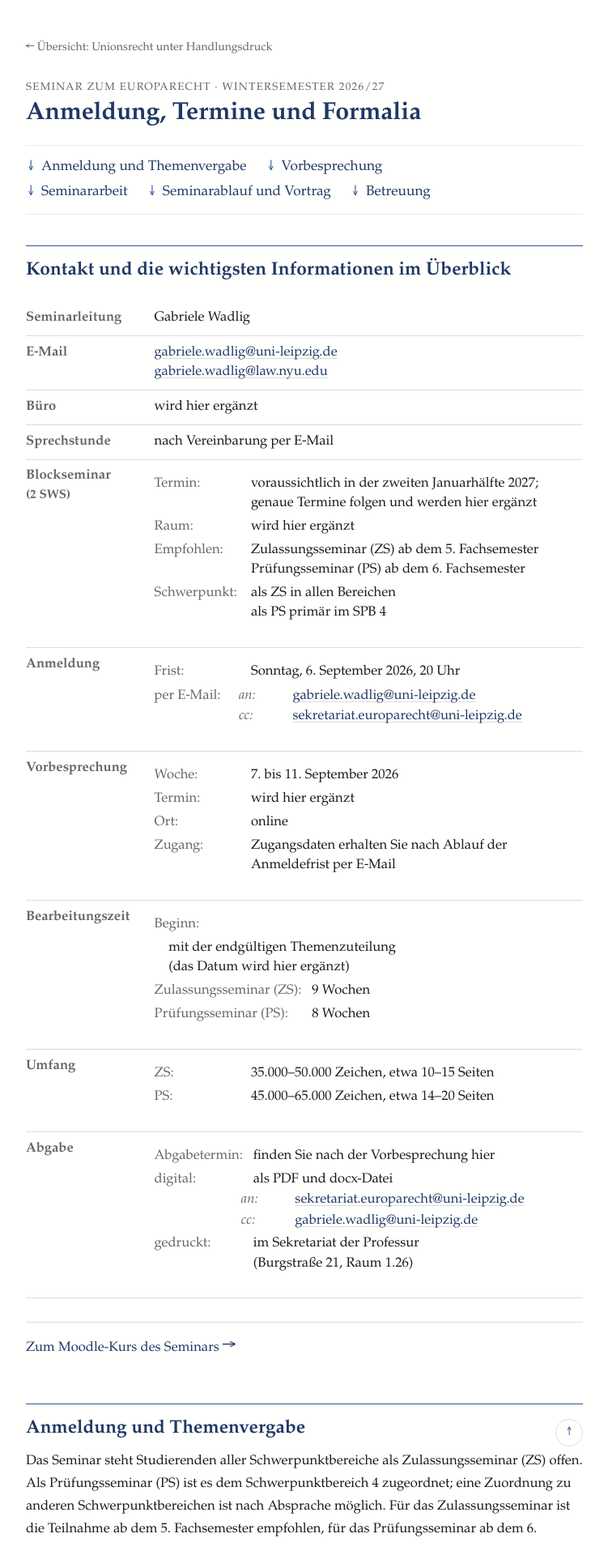
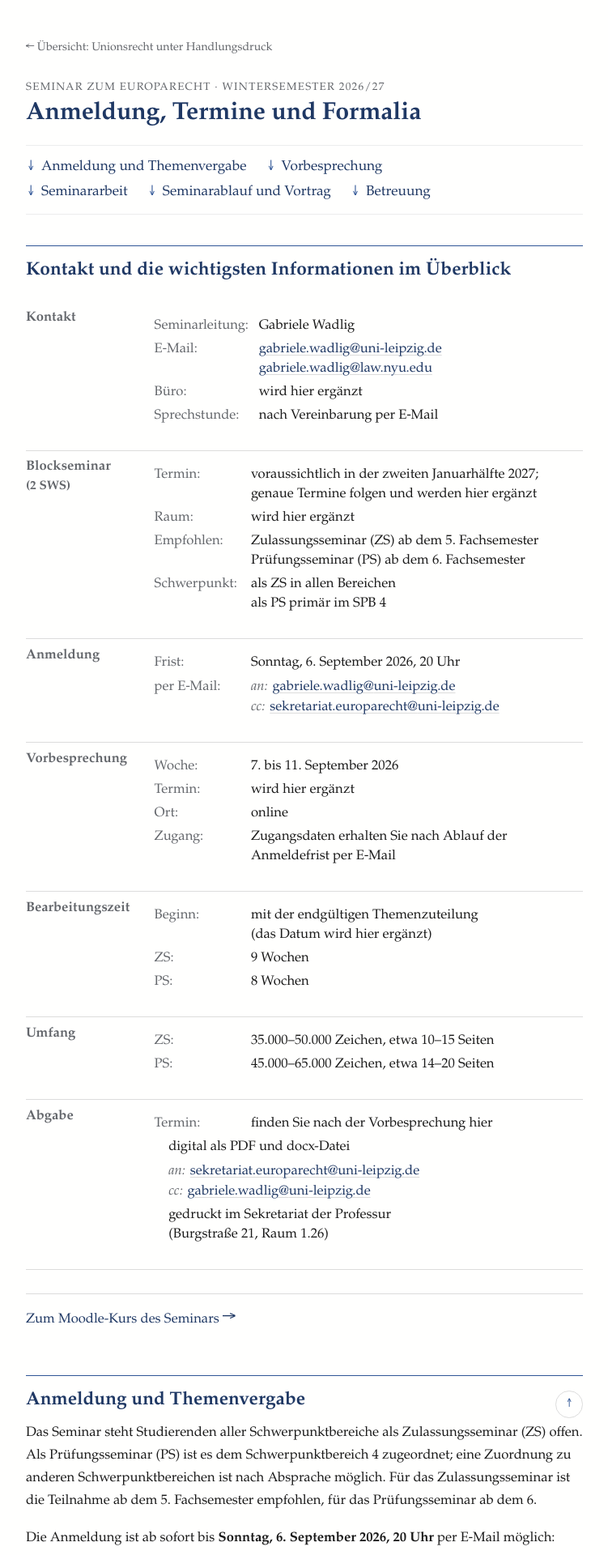
Before and after one commit to gwadlig/Seminar-Europarecht-WiSe-26-27, a Jekyll site: the page built from informationen.md, in a window 1280 px wide. Shown: the top 1920 px of the page at 81% size, without its empty margins (264-1015 px from the left). Built offline with Jekyll 4.4.1, drawn with Linux system fonts in a browser that asks for light colours.

Commit message:
Add files via upload

```diff
--- a/assets/stil.css
+++ b/assets/stil.css
@@ -90,12 +90,12 @@ header.kopf .kontakt {
   hyphens: none;
   font-size: .95em;
   line-height: 1.45;
-  color: var(--text);
+  color: var(--grau);
   margin: 0;
 }
 /* Adressen unter dem Namen: eigene Zeile je Adresse, mit etwas Luft
    nach oben, damit der Block nicht am Namen klebt */
-header.kopf .kontakt .adressen { display: block; margin-top: .35rem; font-size: .93em; }
+header.kopf .kontakt .adressen { display: block; margin-top: .4rem; font-size: .89em; }
 /* Linkzeile im Kopf */
 header.kopf p.mehr {
   margin: 2.6rem 0 0;
@@ -599,6 +599,9 @@ nav.sprung a::before {
    die Marke eines solchen Paares zählt für die Spaltenbreite nicht mit. */
 .paare .voll { grid-column: 1 / -1; }
 .paare span.voll:not(.f) { padding-left: 1.1rem; }
+/* Volle Breite, aber auf der Fluchtlinie der Marken statt eingerückt:
+   für Angaben, die selbst wie eine Marke lesen („digital als PDF …“). */
+.paare .voll.ohne-einzug { padding-left: 0; }
 
 /* Eine Angabe je Zeile, mit hängendem Einzug: bricht sie um, steht die
    Fortsetzung unter der Adresse und nicht unter der Untermarke „an:“ */
@@ -607,10 +610,10 @@ nav.sprung a::before {
   padding-left: 2em;
   text-indent: -2em;
 }
-/* Zeilen mit Untermarke („an:“, „cc:“) sind eine Ebene unter dem Wert und
-   werden dafür um 1.1em eingerückt: Die Untermarke steht dann nicht mehr
-   bündig mit dem Wert darüber, die Adressen fluchten bei 3.1em. */
-.paare .zeile:has(.fi) { padding-left: 3.1em; }
+/* Zeilen mit Untermarke: Die Marke gehört unmittelbar vor die Adresse, nicht
+   in eine eigene Spalte links davon. Deshalb hier kein hängender Einzug –
+   die Einrückung der Gruppe leistet schon das umgebende .voll. */
+.paare .zeile:has(.fi) { padding-left: 0; text-indent: 0; }
 
 /* Mehrere Adressen stehen untereinander, nicht mit „oder“ verbunden */
 .adr { display: block; }
@@ -618,8 +621,7 @@ nav.sprung a::before {
 /* Zeilenkopf halbfett, Feldmarke mager, Untermarke kursiv */
 .paare .f { color: var(--grau); white-space: nowrap; font-weight: normal; }
 .paare .fi {
-  display: inline-block;
-  min-width: 2em;
+  margin-right: .35em;
   color: var(--grau);
   font-style: italic;
 }
@@ -771,7 +773,10 @@ footer {
   .inhalt table.termine td:first-child {
     width: auto;
     white-space: normal;
-    font-size: .82em;
+    /* auf die Größe der Feldmarken, nicht darunter: der Zeilenkopf steht in
+       der Rangfolge über ihnen und unterscheidet sich durch Versalien,
+       Halbfette und Sperrung, nicht durch eine kleinere Schrift */
+    font-size: .9em;
     font-weight: 600;
     letter-spacing: .06em;
     text-transform: uppercase;
@@ -783,26 +788,6 @@ footer {
   /* Der ganze Wert eine Stufe eingerückt: er gehört sichtbar zum Kopf */
   .inhalt table.termine td:last-child { padding-left: .9rem; }
 
-  /* Zeilen ohne Feldmarken (Seminarleitung, E-Mail, Büro, Sprechstunde):
-     Kopf und Wert nebeneinander. Die Spurbreite ist fest, damit alle diese
-     Werte an derselben Stelle beginnen – im Fließsatz begänne jeder
-     woanders, je nach Länge des Kopfes. */
-  .inhalt table.termine tr:not(:has(.paare)) {
-    display: grid;
-    grid-template-columns: 9.2rem 1fr;
-    column-gap: .7rem;
-    align-items: baseline;
-  }
-  /* Absatz vor dem Blockseminar: Hier wechselt die Darstellung von
-     „Kopf links, Wert rechts“ zu „Kopf oben, Feldmarken darunter“. Die
-     zweite Linie kurz unter der Zeilenlinie markiert den Wechsel. */
-  .inhalt table.termine tr.abschnitt {
-    margin-top: .3rem;
-    padding-top: 1.6rem;
-    border-top: 1px solid var(--linie);
-  }
-  .inhalt table.termine tr:not(:has(.paare)) td:first-child { margin-bottom: 0; }
-  .inhalt table.termine tr:not(:has(.paare)) td:last-child { padding-left: 0; }
   /* „Blockseminar (2 SWS)“ in einer Zeile statt zweier */
   .inhalt table.termine .zwei { display: inline; }
   .inhalt table.termine .zwei br { display: none; }
--- a/informationen.md
+++ b/informationen.md
@@ -15,16 +15,13 @@ permalink: /informationen/
 ## Kontakt und die wichtigsten Informationen im Überblick {#ueberblick}
 
 <table class="termine" markdown="0">
-<tr><td>Seminarleitung</td><td>{{ site.lehrende_kurz | default: site.lehrende }}</td></tr>
-<tr><td>E&#8209;Mail</td><td>{% include email.html form="zeilen" %}</td></tr>
 {%- assign bu = site.seminar.buero | strip -%}
-<tr><td>Büro</td><td>{% if bu != "" %}{{ bu }}{% else %}wird hier ergänzt{% endif %}</td></tr>
 {%- assign sp = site.seminar.sprechstunde | strip -%}
-<tr><td>Sprechstunde</td><td>{% if sp != "" %}{{ sp }}, außerdem {% endif %}nach Vereinbarung per E&#8209;Mail</td></tr>
+<tr><td>Kontakt</td><td><div class="paare"><span class="f">Seminarleitung:</span><span>{{ site.lehrende_kurz | default: site.lehrende }}</span><span class="f">E&#8209;Mail:</span><span>{% include email.html form="zeilen" %}</span><span class="f">Büro:</span><span>{% if bu != "" %}{{ bu }}{% else %}wird hier ergänzt{% endif %}</span><span class="f">Sprechstunde:</span><span>{% if sp != "" %}{{ sp }}, außerdem {% endif %}nach Vereinbarung per E&#8209;Mail</span></div></td></tr>
 {%- assign raum = site.seminar.raum | strip -%}
 {%- assign sws = site.seminar.sws | strip -%}
 {%- assign swp = site.seminar.schwerpunkt | strip -%}
-<tr class="abschnitt"><td><span class="zwei">{{ site.seminar.lehrform }}{% if sws != "" %}<br><span class="sws">({{ sws }})</span>{% endif %}</span></td><td><div class="paare"><span class="f">Termin:</span><span>voraussichtlich {{ site.termine.block }}{% if site.termine.block_hinweis != "" %}; {{ site.termine.block_hinweis }}{% endif %}</span><span class="f">Raum:</span><span>{% if raum != "" %}{{ raum }}{% else %}wird hier ergänzt{% endif %}</span><span class="f">Empfohlen:</span><span>{{ site.seminar.fachsemester | replace: "; ", "<br>" }}</span>{% if swp != "" %}<span class="f">Schwerpunkt:</span><span>{{ swp | replace: "; ", "<br>" }}</span>{% endif %}</div></td></tr>
+<tr><td><span class="zwei">{{ site.seminar.lehrform }}{% if sws != "" %}<br><span class="sws">({{ sws }})</span>{% endif %}</span></td><td><div class="paare"><span class="f">Termin:</span><span>voraussichtlich {{ site.termine.block }}{% if site.termine.block_hinweis != "" %}; {{ site.termine.block_hinweis }}{% endif %}</span><span class="f">Raum:</span><span>{% if raum != "" %}{{ raum }}{% else %}wird hier ergänzt{% endif %}</span><span class="f">Empfohlen:</span><span>{{ site.seminar.fachsemester | replace: "; ", "<br>" }}</span>{% if swp != "" %}<span class="f">Schwerpunkt:</span><span>{{ swp | replace: "; ", "<br>" }}</span>{% endif %}</div></td></tr>
 <tr><td>Anmeldung</td><td><div class="paare"><span class="f">Frist:</span><span>{{ site.termine.anmeldeschluss }}</span><span class="f voll-handy">per E&#8209;Mail:</span><span class="voll-handy"><span class="zeile"><span class="fi">an:</span>{% include email.html nur="haupt" %}</span><span class="zeile"><span class="fi">cc:</span><a href="mailto:sekretariat.europarecht@uni-leipzig.de">sekretariat.europarecht@<wbr>uni-leipzig.de</a></span></span></div></td></tr>
 {%- assign vb_t = site.termine.vorbesprechung_termin | strip -%}
 <tr><td>Vorbesprechung</td><td><div class="paare"><span class="f">Woche:</span><span>{{ site.termine.vorbesprechung }}</span><span class="f">Termin:</span><span>{% if vb_t != "" %}{{ vb_t }}{% else %}wird hier ergänzt{% endif %}</span><span class="f">Ort:</span><span>online</span><span class="f">Zugang:</span><span>{{ site.termine.vorbesprechung_zugang }}</span></div></td></tr>
@@ -33,9 +30,9 @@ permalink: /informationen/
 {%- assign beginn = site.termine.bearbeitungsbeginn | strip -%}
 {%- assign abg_z = site.termine.abgabe_zulassung | strip -%}
 {%- assign abg_p = site.termine.abgabe_pruefung | strip -%}
-<tr><td>Bearbeitungszeit</td><td><div class="paare"><span class="f voll">Beginn:</span><span class="voll">{% if beginn != "" %}{{ beginn }}{% else %}{{ beginn_offen | replace: "; ", "<br>" }}{% endif %}</span><span class="f">Zulassungsseminar (ZS):</span><span>9&nbsp;Wochen</span><span class="f">Prüfungsseminar (PS):</span><span>8&nbsp;Wochen</span></div></td></tr>
+<tr><td>Bearbeitungszeit</td><td><div class="paare"><span class="f">Beginn:</span><span>{% if beginn != "" %}{{ beginn }}{% else %}{{ beginn_offen | replace: "; ", "<br>" }}{% endif %}</span><span class="f">ZS:</span><span>9&nbsp;Wochen</span><span class="f">PS:</span><span>8&nbsp;Wochen</span></div></td></tr>
 <tr><td>Umfang</td><td><div class="paare"><span class="f">ZS:</span><span>35.000–50.000&nbsp;Zeichen, etwa 10–15&nbsp;Seiten</span><span class="f">PS:</span><span>45.000–65.000&nbsp;Zeichen, etwa 14–20&nbsp;Seiten</span></div></td></tr>
-<tr><td>Abgabe</td><td><div class="paare">{% if abg_z != "" or abg_p != "" %}<span class="f">ZS:</span><span>{% if abg_z != "" %}{{ abg_z }}{% else %}{{ abgabe_offen }}{% endif %}</span><span class="f">PS:</span><span>{% if abg_p != "" %}{{ abg_p }}{% else %}{{ abgabe_offen }}{% endif %}</span>{% else %}<span class="f">Abgabetermin:</span><span>{{ abgabe_offen }}</span>{% endif %}<span class="f">digital:</span><span><span class="zeile">als PDF und docx-Datei</span><span class="zeile"><span class="fi">an:</span><a href="mailto:sekretariat.europarecht@uni-leipzig.de">sekretariat.europarecht@<wbr>uni-leipzig.de</a></span><span class="zeile"><span class="fi">cc:</span>{% include email.html nur="haupt" %}</span></span><span class="f">gedruckt:</span><span>im Sekretariat der Professur<br>(Burgstraße&nbsp;21, Raum&nbsp;1.26)</span></div></td></tr>
+<tr><td>Abgabe</td><td><div class="paare">{% if abg_z != "" or abg_p != "" %}<span class="f">ZS:</span><span>{% if abg_z != "" %}{{ abg_z }}{% else %}{{ abgabe_offen }}{% endif %}</span><span class="f">PS:</span><span>{% if abg_p != "" %}{{ abg_p }}{% else %}{{ abgabe_offen }}{% endif %}</span>{% else %}<span class="f">Termin:</span><span>{{ abgabe_offen }}</span>{% endif %}<span class="voll ohne-einzug">digital als PDF und docx-Datei</span><span class="voll"><span class="zeile"><span class="fi">an:</span><a href="mailto:sekretariat.europarecht@uni-leipzig.de">sekretariat.europarecht@<wbr>uni-leipzig.de</a></span><span class="zeile"><span class="fi">cc:</span>{% include email.html nur="haupt" %}</span></span><span class="voll ohne-einzug">gedruckt im Sekretariat der Professur<br>(Burgstraße&nbsp;21, Raum&nbsp;1.26)</span></div></td></tr>
 {%- assign mo = site.seminar.moodle | strip -%}
 </table>
 
```
